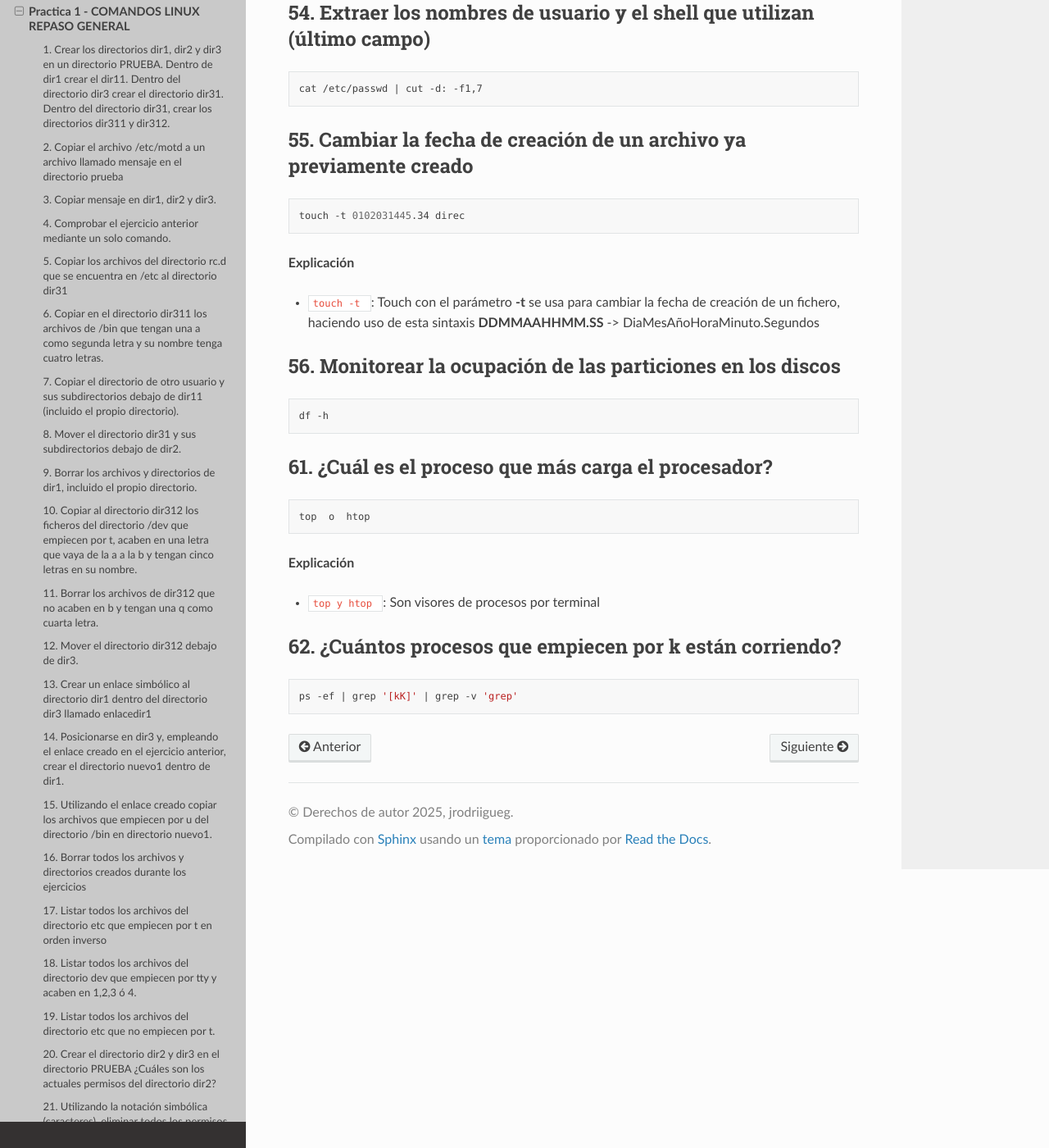
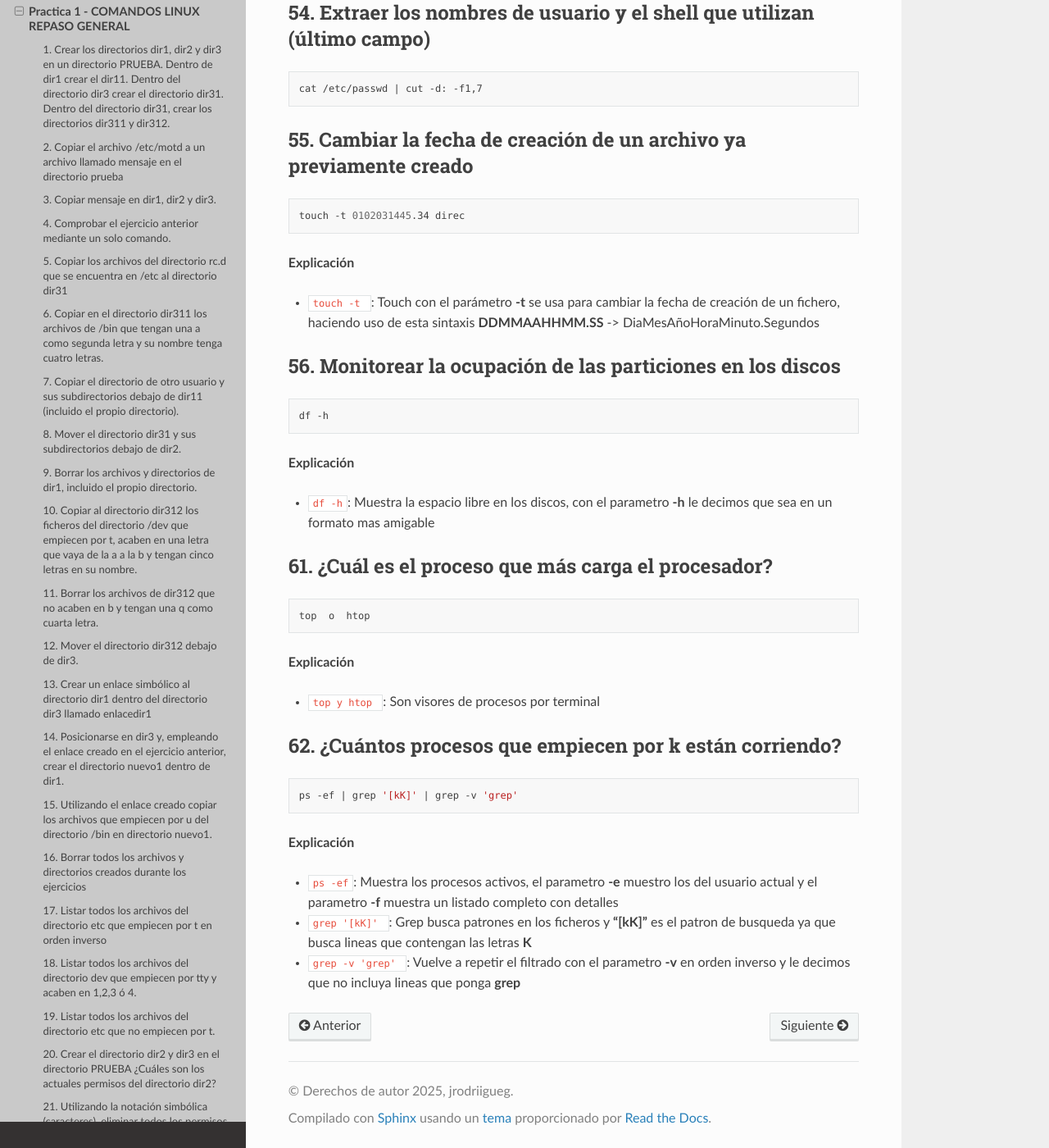
Before and after one commit to jrodriiguezg/ApuntesASIR, a Sphinx documentation site: the page built from docs/administracion-de-sistemas-operativos/practicas.md, in a window 1280 px wide and 1400 px high, scrolled down 12993 px. Shown: the whole window at 82% size. Built offline with Sphinx 7.4.7 and the Read the Docs theme 3.1.0, drawn with Linux system fonts in a browser that asks for light colours; pages that are not in the unit, such as notebooks, are missing from menus.

Commit message:
modified:   docs/administracion-de-sistemas-operativos/practicas.md

````diff
--- a/docs/administracion-de-sistemas-operativos/practicas.md
+++ b/docs/administracion-de-sistemas-operativos/practicas.md
@@ -445,10 +445,13 @@ touch -t 0102031445.34 direc
 
 ### 56. Monitorear la ocupación de las particiones en los discos
 
-
 ```bash
 df -h
  ```
+
+**Explicación**
+
+- ```df -h```: Muestra la espacio libre en los discos, con el parametro **-h** le decimos que sea en un formato mas amigable
 
 
 ### 61. ¿Cuál es el proceso que más carga el procesador?
@@ -466,3 +469,8 @@ top  o  htop
 ```bash
 ps -ef | grep '[kK]' | grep -v 'grep'
 ```
+**Explicación**
+
+- ```ps -ef```: Muestra los procesos activos, el parametro **-e** muestro los del usuario actual y el parametro **-f** muestra un listado completo con detalles
+- ```grep '[kK]' ```: Grep busca patrones en los ficheros y **'[kK]'** es el patron de busqueda ya que busca lineas que contengan las letras **K**
+- ```grep -v 'grep' ```: Vuelve a repetir el filtrado con el parametro **-v** en orden inverso y le decimos que no incluya lineas que ponga **grep**
````
